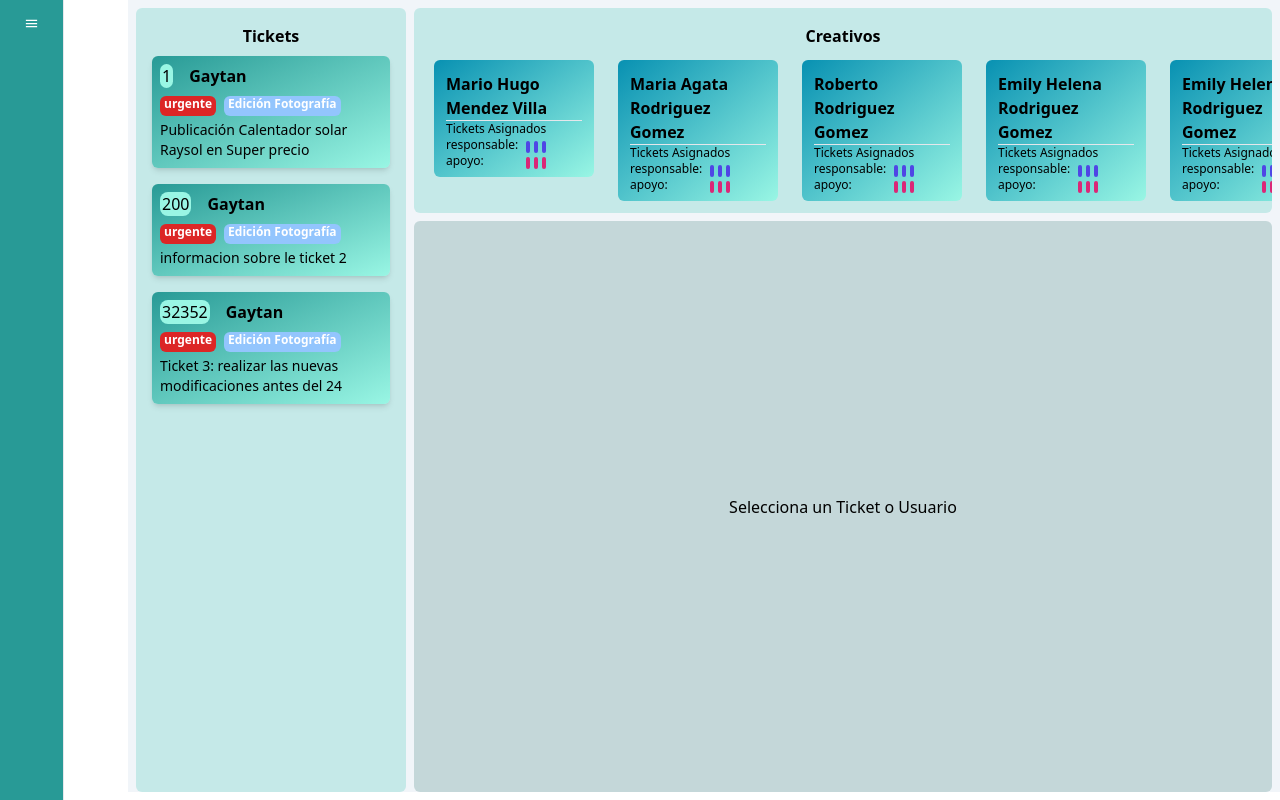
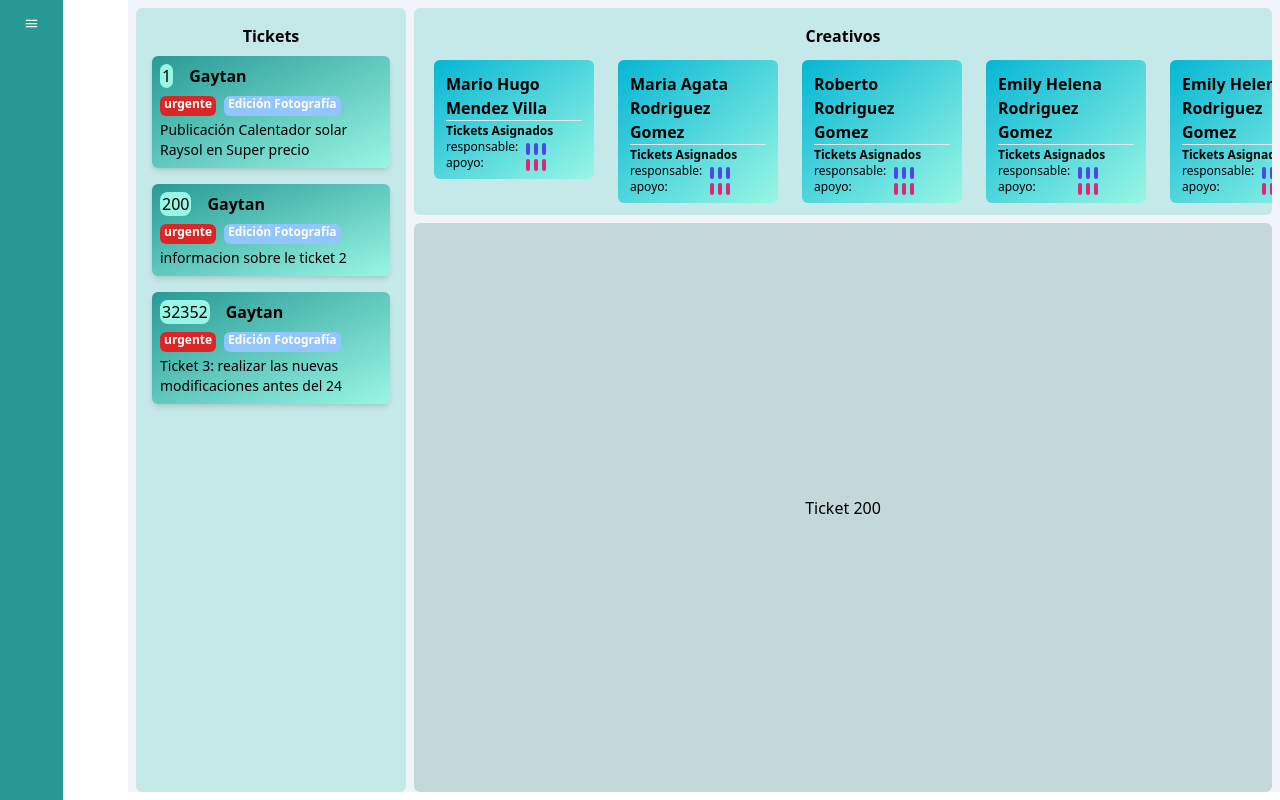
Before and after one commit to LeiWithP/tickets-frontend, a React (Vite) app: page /landing/campanas in a window 1280 px wide. Both pictures are taken after a click on the button 271 px from the left and 230 px from the top of the page. Built offline with nearby package versions, Linux system fonts and the light colour scheme.

Commit message:
Selector for cards on tickets page working

```diff
--- a/src/components/Card/UserCard.jsx
+++ b/src/components/Card/UserCard.jsx
@@ -1,15 +1,18 @@
 import React from "react";
 import { tareasIniciales } from "../../Data/TestData";
 
-const Usercard = ({ user }) => {
+const Usercard = ({ user, onClick }) => {
   return (
-    <div className="m-3 p-1 flex flex-col bg-white rounded-md hover:shadow-md w-40  bg-gradient-to-br from-cyan-600 to-teal-200">
+    <div
+      className="m-3 p-1 flex flex-col bg-white rounded-md hover:shadow-md w-40  bg-gradient-to-br from-cyan-500 to-teal-200"
+      onClick={onClick}
+    >
       <div className="mx-2 mt-2 font-semibold border-b">
         {user.first_name} {user.last_name}
       </div>
-      <div className="px-2 text-xs">Tickets Asignados</div>
+      <div className="px-2 pt-0.5 text-xs font-semibold">Tickets Asignados</div>
       <div className="flex pb-1 px-2">
-        <div className="flex flex-col text-xs">
+        <div className="flex flex-col text-xs font-normal">
           <p>responsable: </p>
           <p>apoyo: </p>
         </div>
--- /dev/null
+++ b/src/components/DnD/Management.jsx
@@ -0,0 +1,14 @@
+export const reorder = (list, startIndex, endIndex) => {
+  const result = [...list];
+  const [removed] = result.splice(startIndex, 1);
+  result.splice(endIndex, 0, removed);
+
+  return result;
+};
+
+export const deleteCard = (list, startIndex) => {
+  const result = [...list];
+  result.splice(startIndex, 1);
+
+  return result;
+};
--- a/src/pages/Creativo/Campanas.jsx
+++ b/src/pages/Creativo/Campanas.jsx
@@ -1,32 +1,25 @@
 import React, { useState } from "react";
-import { DragDropContext, Droppable, Draggable } from "@hello-pangea/dnd";
+import { DragDropContext, Droppable } from "@hello-pangea/dnd";
 import DraggableTicket from "../../components/DnD/DraggableTicket";
 import Usercard from "../../components/Card/UserCard";
 import { tareasIniciales, initialUsers } from "../../Data/TestData";
 import TwoCol from "../../layouts/TwoCol";
 import TopBar from "../../layouts/TopBar";
-
-const reorder = (list, startIndex, endIndex) => {
-  const result = [...list];
-  const [removed] = result.splice(startIndex, 1);
-  result.splice(endIndex, 0, removed);
-
-  return result;
-};
-
-const deleteCard = (list, startIndex) => {
-  const result = [...list];
-  result.splice(startIndex, 1);
-
-  return result;
-};
+import { reorder } from "../../components/DnD/Management";
 
 const Campanas = () => {
   const [tickets, setTickets] = useState(tareasIniciales);
   const [users, setusers] = useState(initialUsers);
 
-  const handleClickTicket = () => {
-    console.log("UwU");
+  const [activeUser, setActiveUser] = useState();
+  const [activeTicket, setActiveTicket] = useState();
+  const [activeButton, setActiveButton] = useState();
+
+  const handleCardClick = (buttonId, object) => {
+    setActiveButton(buttonId);
+    buttonId === 'ticket' ? setActiveTicket(object)
+    : buttonId === 'user' ? setActiveUser(object)
+    : console.log('Id unknow')
   };
 
   const handleDragEnd = (result) => {
@@ -72,7 +65,7 @@ const Campanas = () => {
                     {tickets.map((ticket, index) => (
                       <DraggableTicket
                         key={ticket.id}
-                        onClick={handleClickTicket}
+                        onClick={() => handleCardClick("ticket", ticket)}
                         ticket={ticket}
                         index={index}
                       />
@@ -99,7 +92,12 @@ const Campanas = () => {
                       >
                         {users.map((user, index) => (
                           <li key={user.id}>
-                            <Usercard key={user.id} user={user} index={index} />
+                            <Usercard
+                              onClick={() => handleCardClick("user", user)}
+                              key={user.id}
+                              user={user}
+                              index={index}
+                            />
                           </li>
                         ))}
                         {droppableProvided.placeholder}
@@ -110,9 +108,15 @@ const Campanas = () => {
               </>
             }
             BodyChild={
-              <p className="m-2 text-center self-center font-light">
-                Selecciona un Ticket o Usuario
-              </p>
+              activeButton === "ticket" ? (
+                <p className="m-2 text-center self-center font-light">Ticket {activeTicket.id}</p>
+              ) : activeButton === "user" ? (
+                <p className="m-2 text-center self-center font-light">User {activeUser.id}</p>
+              ) : (
+                <p className="m-2 text-center self-center font-light">
+                  Selecciona un Ticket o Usuario
+                </p>
+              )
             }
           />
         }
```
